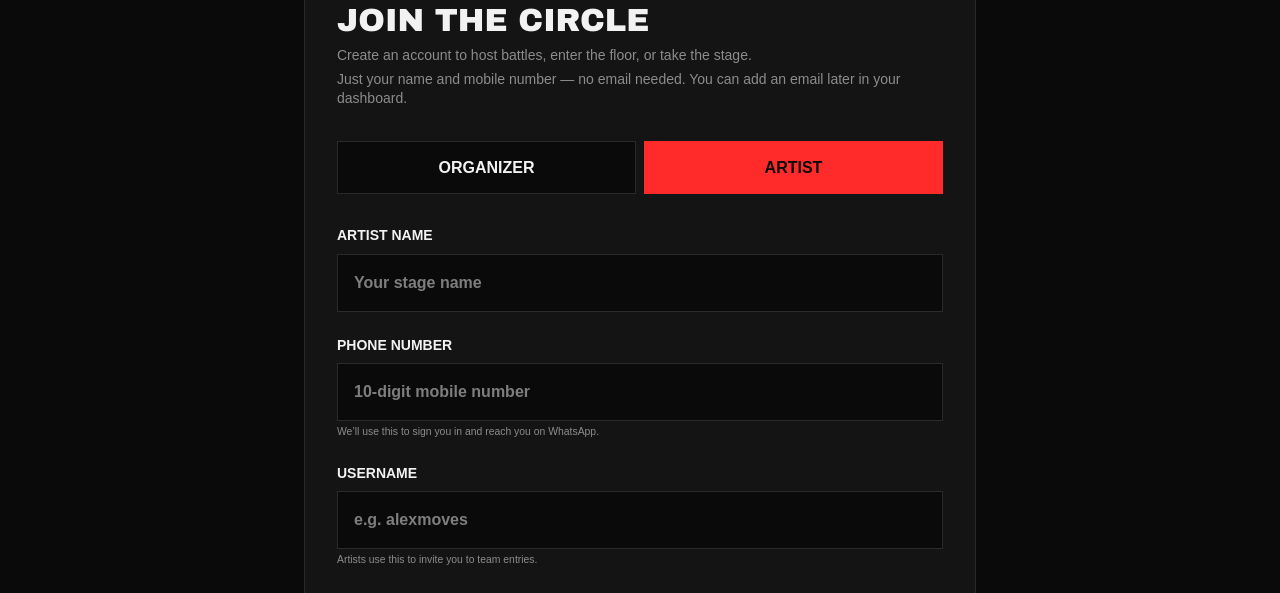
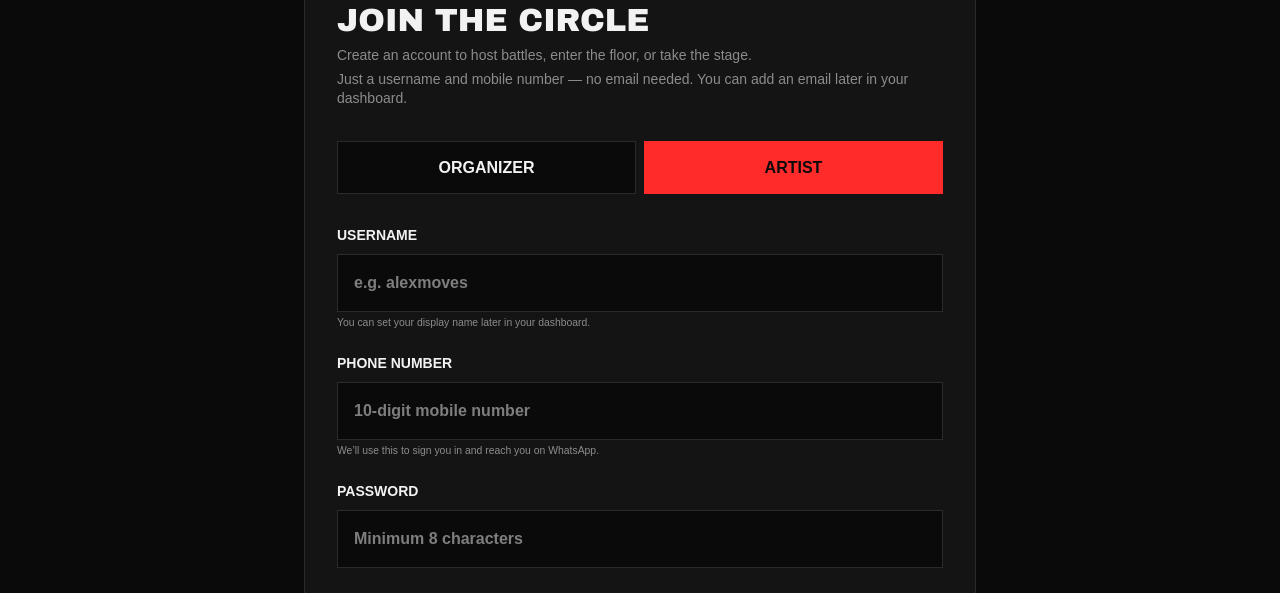
Before and after one commit to peeeooosss/cypher, a Next.js app: page /signup in a window 1280 px wide. Shown: the part 207-800 px from the top of the page. Built offline with nearby package versions, Linux system fonts and the light colour scheme; no server answers; the database is empty.

Commit message:
fix(signup): drop artist/org name — username is the only identity field

```diff
--- a/src/app/api/auth/signup/route.ts
+++ b/src/app/api/auth/signup/route.ts
@@ -12,8 +12,7 @@ const signupSchema = z.object({
       .trim()
       .regex(/^\+?[0-9]{10,13}$/, "Enter a valid mobile number (10 digits)"),
     password: z.string().min(8, "Password must be at least 8 characters"),
-    name: z.string().trim().min(2, "Name must be at least 2 characters").max(120),
-    username: z.string().trim().toLowerCase().regex(/^[a-z0-9_]{3,30}$/, "Username must use 3–30 letters, numbers, or underscores").optional(),
+    username: z.string().trim().toLowerCase().regex(/^[a-z0-9_]{3,30}$/, "Username must use 3–30 letters, numbers, or underscores"),
     role: z.enum([UserRole.ORGANIZER, UserRole.ARTIST]),
   });
 
@@ -24,7 +23,7 @@ export async function POST(request: Request) {
     return badRequest(parsed.error.issues[0]?.message ?? "Invalid signup data");
   }
 
-  const { phone, password, name, role, username } = parsed.data;
+  const { phone, password, role, username } = parsed.data;
   const normalizedPhone = normalizePhone(phone);
 
   if (!normalizedPhone) {
@@ -36,8 +35,8 @@ export async function POST(request: Request) {
       data: {
         phone: normalizedPhone,
         whatsappNumber: normalizedPhone,
-        name,
-        username: username ?? null,
+        name: username,
+        username,
         passwordHash: await hash(password, 12),
         role,
       },
--- a/src/app/signup/page.tsx
+++ b/src/app/signup/page.tsx
@@ -26,7 +26,6 @@ export default function SignupPage() {
     }
 
     const body: Record<string, unknown> = {
-      name: formData.get("name"),
       phone: formData.get("phone"),
       password,
       role,
@@ -52,8 +51,6 @@ export default function SignupPage() {
     setIsSubmitting(false);
   }
 
-  const nameLabel = role === "ORGANIZER" ? "Organization name" : "Artist name";
-
   return (
     <main className="flex min-h-screen items-center justify-center bg-paper px-sm py-section">
       <section className="w-full max-w-2xl border border-line bg-paper-soft p-lg sm:p-xl">
@@ -67,7 +64,7 @@ export default function SignupPage() {
           Create an account to host battles, enter the floor, or take the stage.
         </p>
         <p className="mt-xs text-body-sm text-ink-muted">
-          Just your name and mobile number — no email needed. You can add an email later in your dashboard.
+          Just a username and mobile number — no email needed. You can add an email later in your dashboard.
         </p>
 
         <div className="mt-xl grid grid-cols-2 gap-sm" role="tablist" aria-label="Account type">
@@ -94,14 +91,16 @@ export default function SignupPage() {
 
         <form className="mt-xl flex w-full flex-col gap-6" onSubmit={handleSubmit}>
           <label className="block w-full text-body-sm font-bold uppercase">
-            {nameLabel}
+            Username
             <input
               required
-              autoComplete="name"
+              autoComplete="username"
               className="mt-sm block w-full border border-line bg-paper px-md py-md text-body-md outline-none focus:border-accent"
-              name="name"
-              placeholder={role === "ORGANIZER" ? "Your crew or company name" : "Your stage name"}
+              name="username"
+              pattern="[a-zA-Z0-9_]{3,30}"
+              placeholder="e.g. alexmoves"
             />
+            <span className="mt-xs block text-[0.65rem] font-normal normal-case text-ink-muted">You can set your display name later in your dashboard.</span>
           </label>
           <label className="block w-full text-body-sm font-bold uppercase">
             Phone number
@@ -117,18 +116,6 @@ export default function SignupPage() {
               type="tel"
             />
             <span className="mt-xs block text-[0.65rem] font-normal normal-case text-ink-muted">We&rsquo;ll use this to sign you in and reach you on WhatsApp.</span>
-          </label>
-          <label className="block w-full text-body-sm font-bold uppercase">
-            Username
-            <input
-              required={role === "ARTIST"}
-              autoComplete="username"
-              className="mt-sm block w-full border border-line bg-paper px-md py-md text-body-md outline-none focus:border-accent"
-              name="username"
-              pattern="[a-zA-Z0-9_]{3,30}"
-              placeholder="e.g. alexmoves"
-            />
-            <span className="mt-xs block text-[0.65rem] font-normal normal-case text-ink-muted">Artists use this to invite you to team entries.</span>
           </label>
           <label className="block w-full text-body-sm font-bold uppercase">
             Password
```
